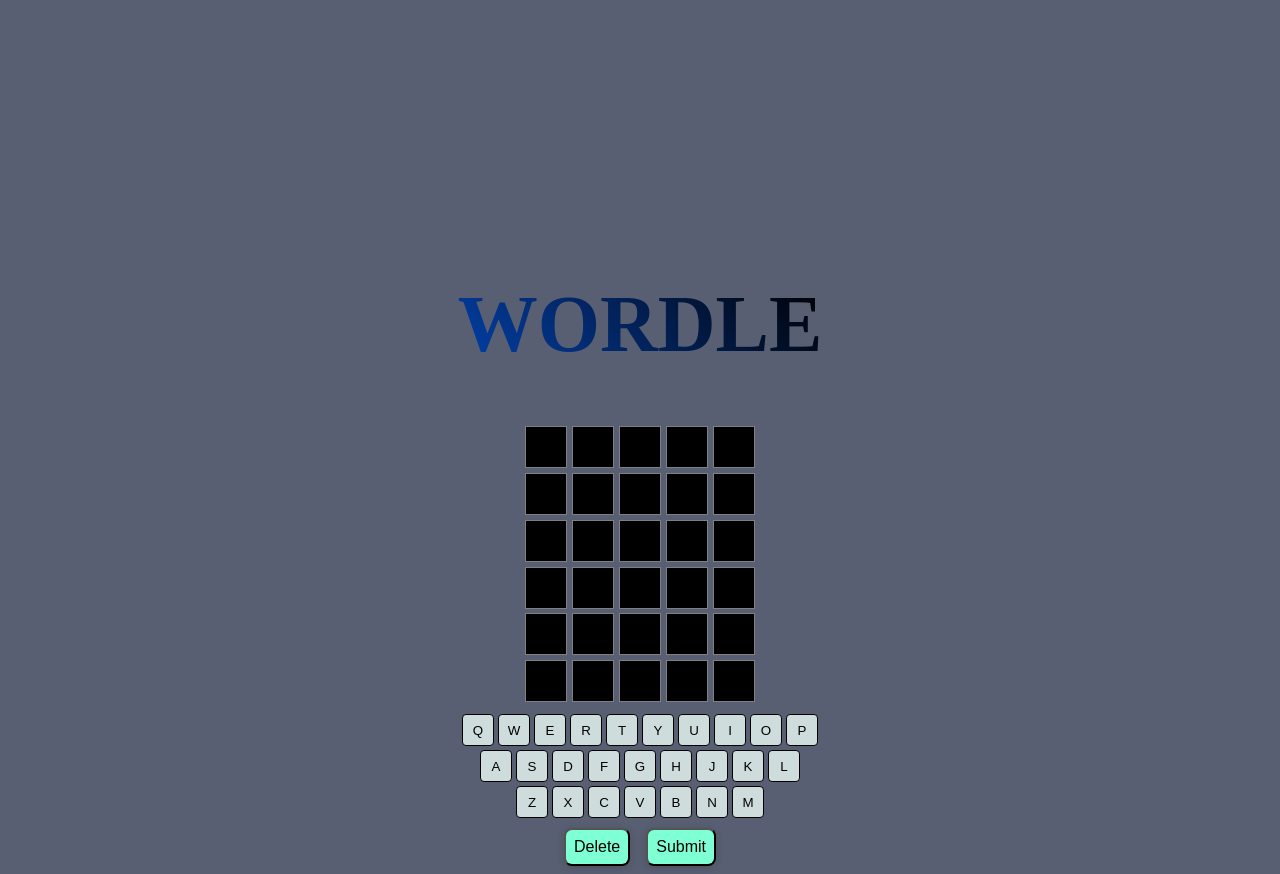
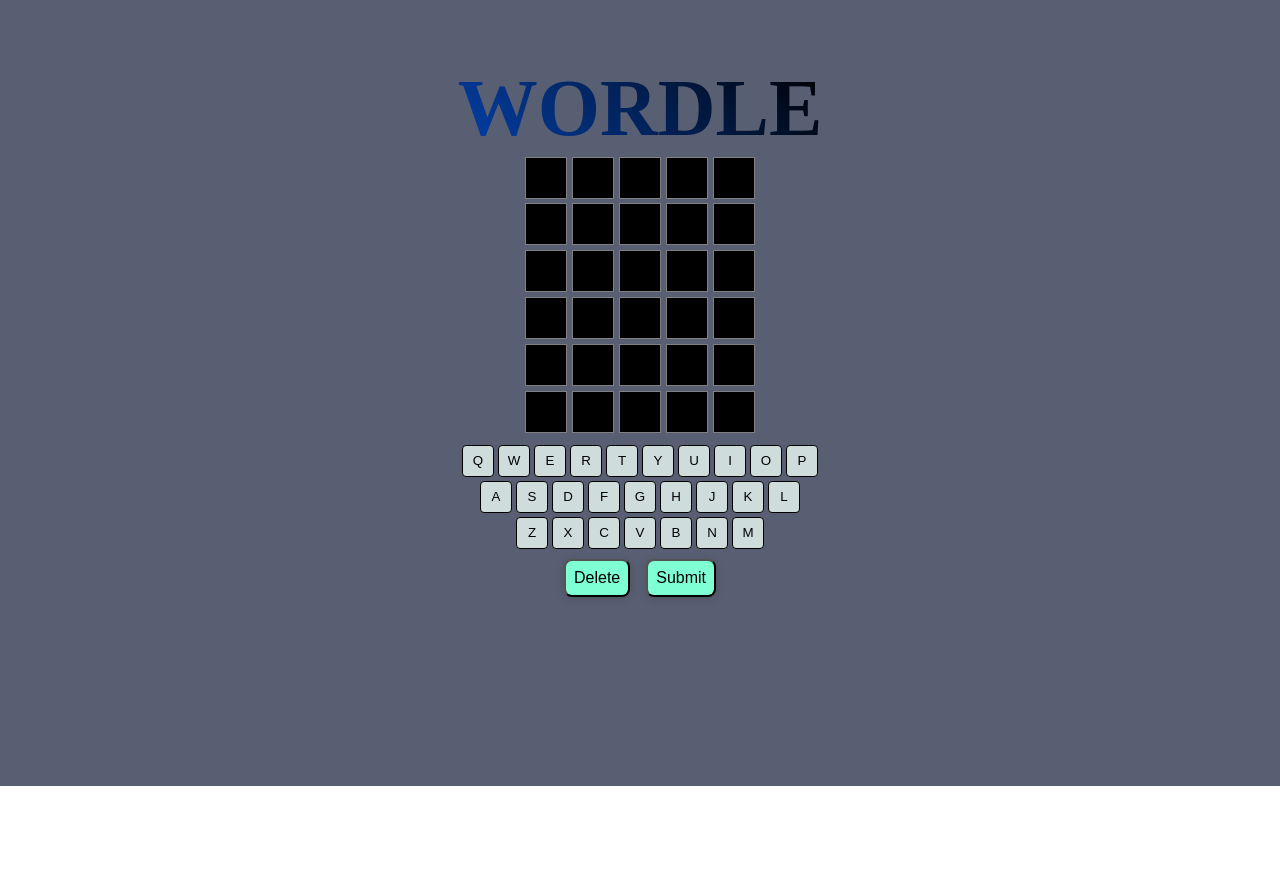
Before and after one commit to MRKnutson/vue-wordle-clone, a Vue app: page / in a window 1280 px wide. After the commit the page ends 800 px from the top, so only its background shows below. Built offline with nearby package versions, Linux system fonts and the light colour scheme.

Commit message:
fixed margins and padding for laptop screen

```diff
--- a/src/App.vue
+++ b/src/App.vue
@@ -48,7 +48,7 @@
 
 .button {
   font-size: 1.25rem;
-  margin: 1.5rem;
+  margin: 0;
   border-radius: 0.5rem;
   padding: 0.35rem 0.9rem;
   background-color: rgb(51, 51, 239);
@@ -56,6 +56,7 @@
 }
 
 .title {
+  margin-bottom: 0;
   font-size: 5rem;
   font-weight: bold;
   text-transform: uppercase;
@@ -70,7 +71,7 @@
 }
 
 .wrapper {
-  padding-top: 15rem;
+  padding-top: 3vh;
   display: flex;
   flex-direction: column;
   justify-content: center;
--- a/src/components/QwertyBoard.vue
+++ b/src/components/QwertyBoard.vue
@@ -41,6 +41,7 @@
 <style scoped>
 .container {
   margin-top: 0.5rem;
+  margin-bottom: -0.5rem;
   display: flex;
   flex-direction: column;
   align-items: center;
@@ -79,7 +80,7 @@
 }
 .fn-button {
   font-size: 1rem;
-  margin: 0.5rem;
+  margin: 0.5rem 0.5rem 0rem 0.5rem;
   padding: 0.5rem;
   border-radius: 0.5rem;
   background-color: aquamarine;
```
